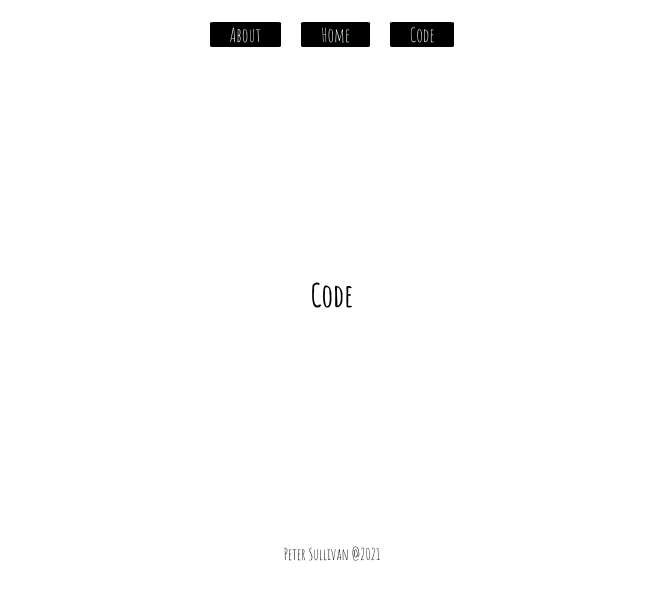
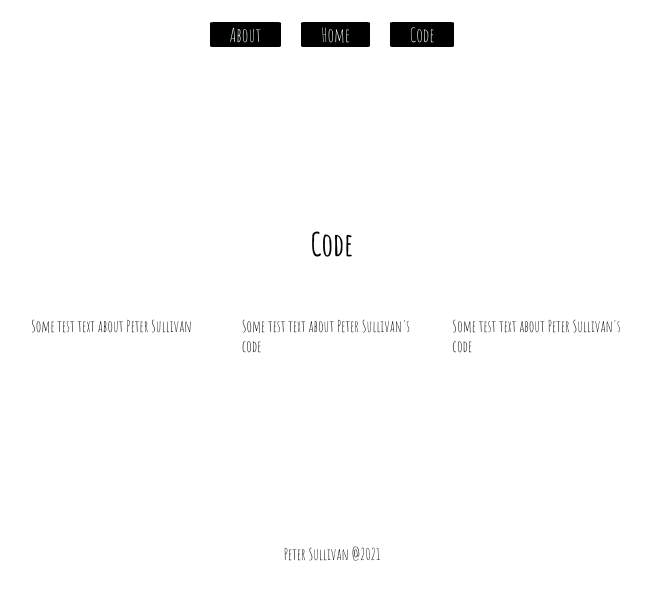
Before and after one commit to psulli10/psulli10.github.io, a React (Create React App) app: page /code in a window 1280 px wide. Shown: the top 600 px of the page, without its empty margins (308-959 px from the left). Built offline with nearby package versions, Linux system fonts and the light colour scheme.

Commit message:
dummy data pulling through to containers and rendering as required

```diff
--- a/src/components/List.css
+++ b/src/components/List.css
@@ -1,4 +1,4 @@
-#about > ul {
+.list > ul {
   display: flex;
   list-style: none;
   margin: 0;
@@ -6,7 +6,7 @@
   justify-self: center;
 }
 
-#about > ul > li {
+.list > ul > li {
     padding: 10px;
     margin: 5px;
     width: 30%;
--- a/src/components/List.js
+++ b/src/components/List.js
@@ -7,7 +7,7 @@ const List = ({ array, id }) => {
   });
 
   return (
-    <div id={id}>
+    <div className='list' id={id}>
       <ul>{listNodes}</ul>
     </div>
   );
--- a/src/containers/CodeContainer.js
+++ b/src/containers/CodeContainer.js
@@ -1,9 +1,17 @@
+import List from '../components/List';
+import { useState } from 'react';
+import codeData from '../data/codeData';
+
 const CodeContainer = () => {
+
+    const [code, setCodde] = useState(codeData);
+
     return (
         <div id='main-image'>
         <h1>Code</h1>
+        <List array={code} id={'code'}></List>
         </div>
     )
 }
 
-export default CodeContainer
+export default CodeContainer;
--- a/src/containers/HomeContainer.js
+++ b/src/containers/HomeContainer.js
@@ -1,7 +1,15 @@
+import List from '../components/List';
+import { useState } from 'react';
+import homeData from '../data/homeData';
+
 const HomeContainer = () => {
+
+    const [home, setHome] = useState(homeData);
+
     return (
         <div id='main-image'>
         <h1>Hello!</h1>
+        <List array={home} id={'home'}></List>
         </div>
     )
 }
--- a/src/data/codeData.js
+++ b/src/data/codeData.js
@@ -5,12 +5,13 @@ const codeData = [
         github: "https://github.com/psulli10"
     },
     {
-        url: "https://source.unsplash.com/200x300/?coder",
-        text: null
+        url: null,
+        text: "Some test text about Peter Sullivan's code",
+        github: "https://github.com/psulli10"
     },
     {
         url: null,
-        text: "Some test text about Peter Sullivan",
+        text: "Some test text about Peter Sullivan's code",
         github: "https://github.com/psulli10"
     }
 ]
```
